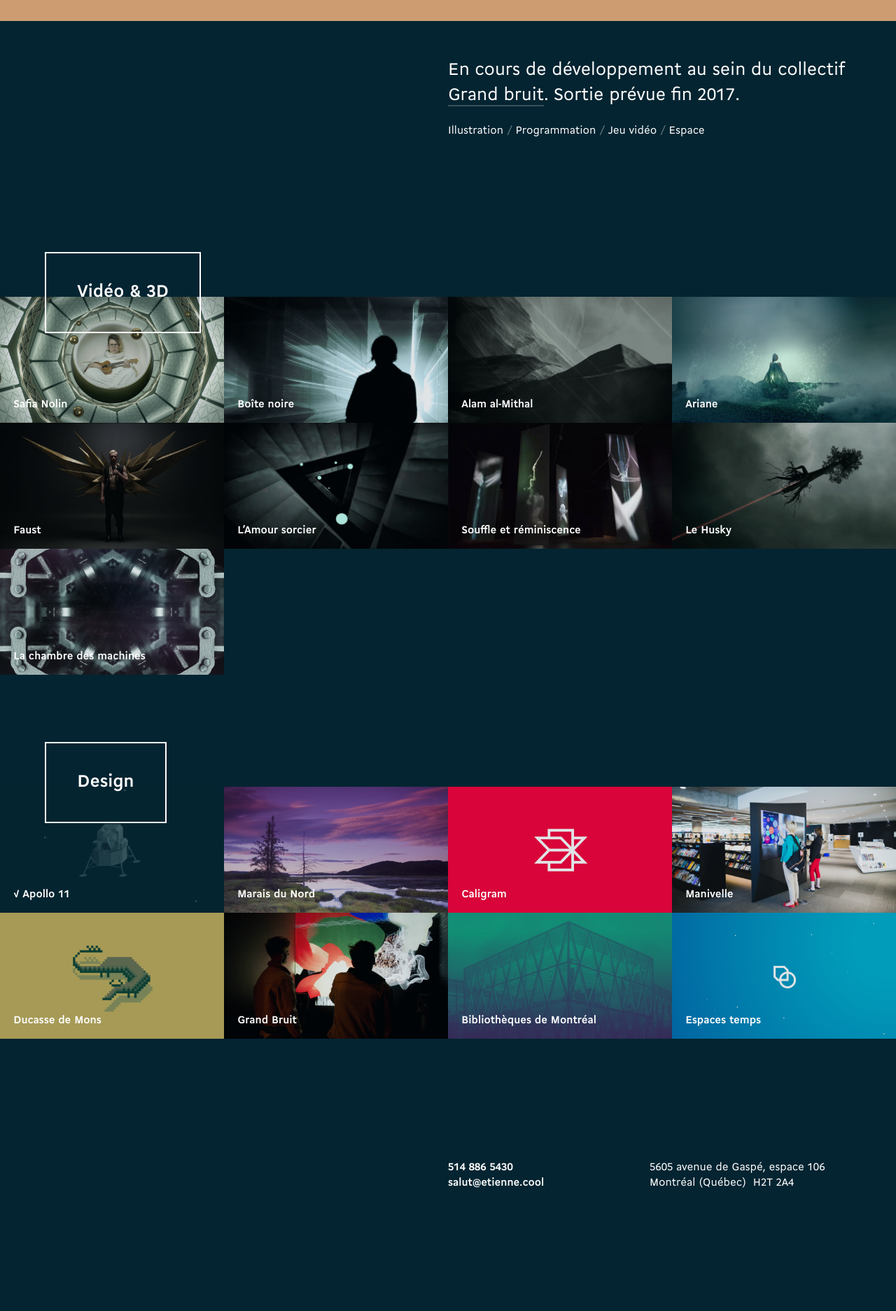
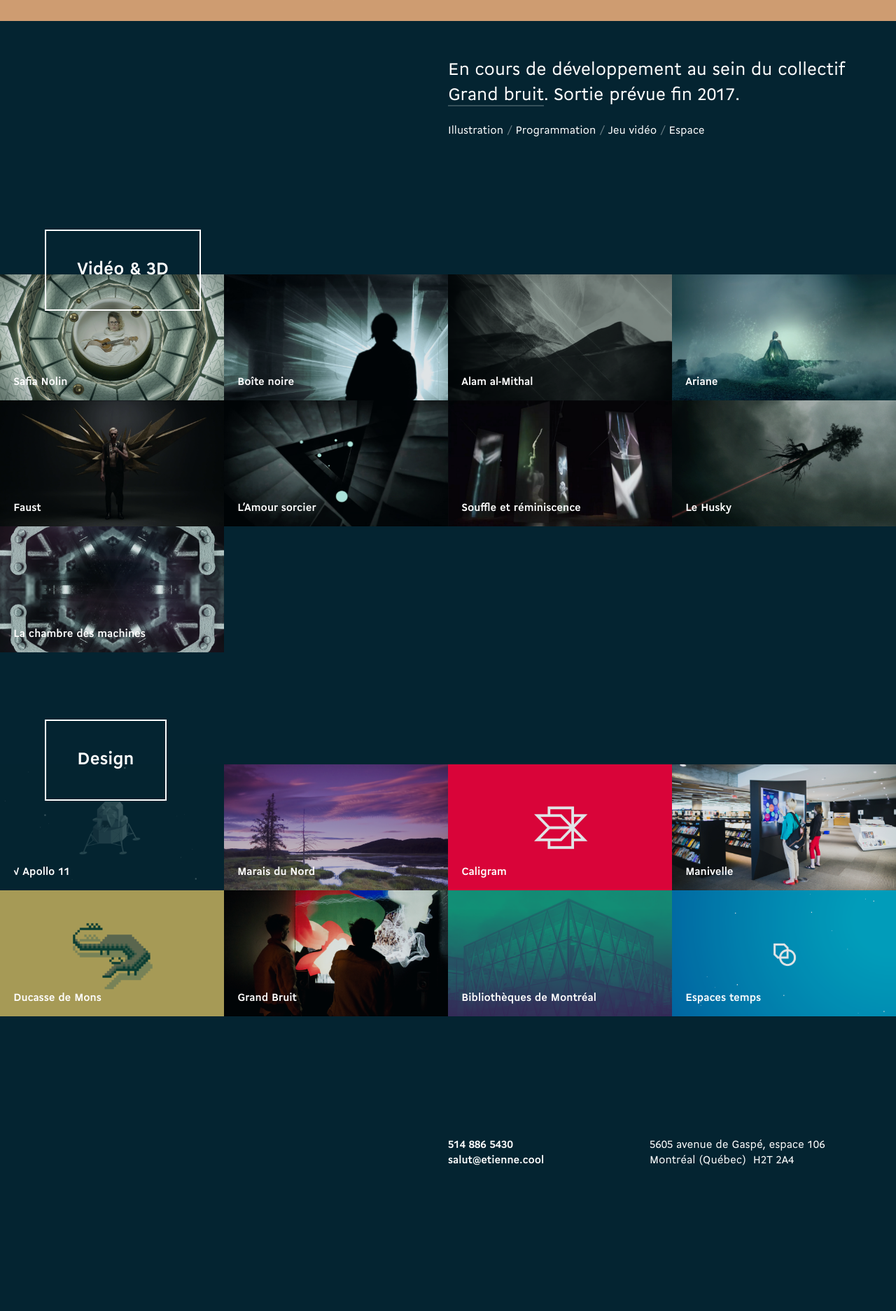
Before and after one commit to etienne/etienne, a Jekyll site: the page built from _projects-fr/apollo-11.html, in a window 1280 px wide. Shown: the part 1064-2937 px from the top of the page at 70% size. Built offline with Jekyll 4.4.1, drawn with Linux system fonts in a browser that asks for light colours; after the commit the page ends 2905 px from its top, so only the background shows below that.

Commit message:
Modifie la gestion des tags

```diff
--- a/_includes/tags.html
+++ b/_includes/tags.html
@@ -1,5 +1,5 @@
 <ul class="tags">
   {% for tag in page.tags %}
-    <li><a href="#">{{ tag | capitalize }}</a></li>
+    <li><a href="#">{{ tag }}</a></li>
   {% endfor %}
 </ul>
--- a/_projects-fr/apollo-11.html
+++ b/_projects-fr/apollo-11.html
@@ -4,7 +4,7 @@
 type: design
 language: fr
 layout: project
-tags: [illustration, programmation, jeu vidéo, espace]
+tags: [Illustration, Programmation, Jeu vidéo, Espace]
 ---
 
 <section>
--- a/_projects-fr/ariane.html
+++ b/_projects-fr/ariane.html
@@ -4,7 +4,7 @@
 type: video
 language: fr
 layout: project
-tags: [compositing, animation]
+tags: [Compositing, Animation]
 ---
 
 <section>
--- a/_projects-fr/safia-nolin.html
+++ b/_projects-fr/safia-nolin.html
@@ -4,7 +4,7 @@
 type: video
 language: fr
 layout: project
-tags: [modélisation 3D, animation, compositing, espace]
+tags: [Modélisation 3D, Animation, Compositing, Espace]
 ---
 
 <section>
--- a/_sass/_tags.scss
+++ b/_sass/_tags.scss
@@ -1,6 +1,5 @@
 ul.tags {
   @include no-bullets;
-  margin-bottom: 2em;
 
   li {
     display: inline;
```
